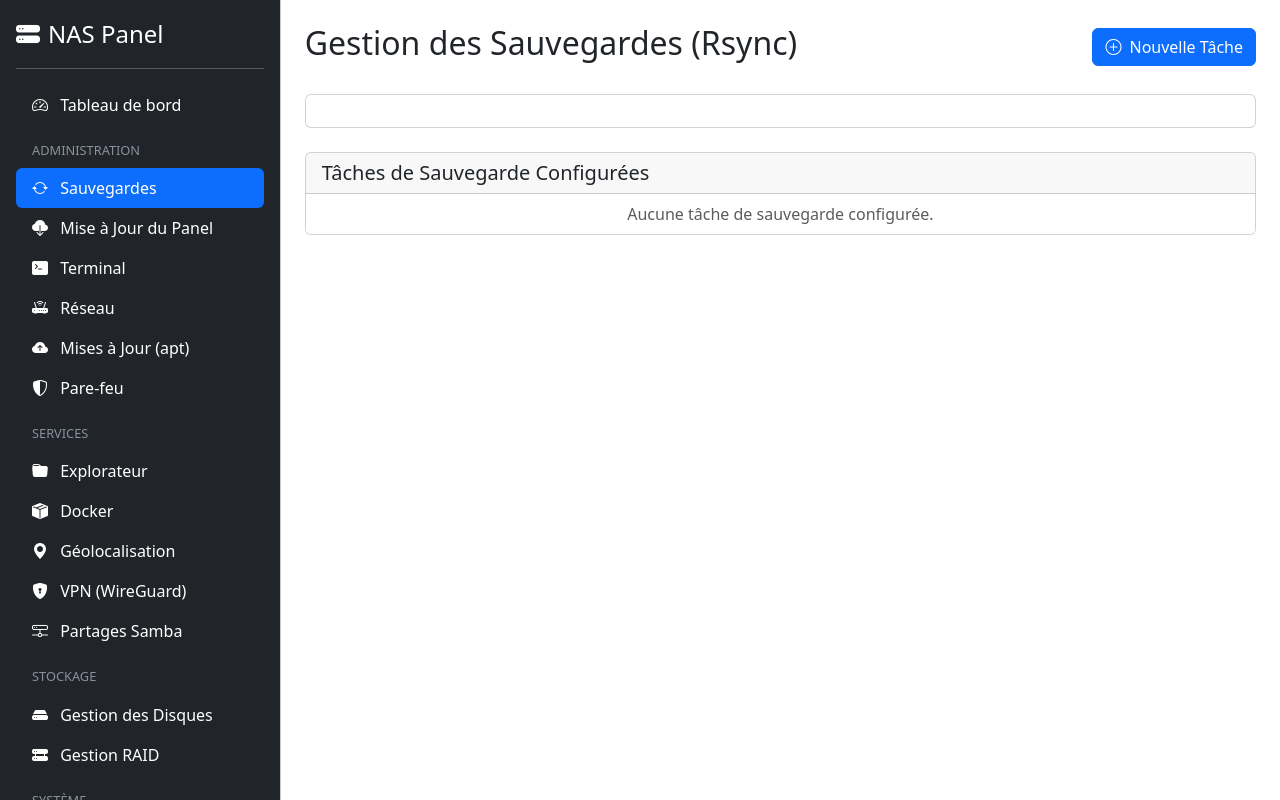
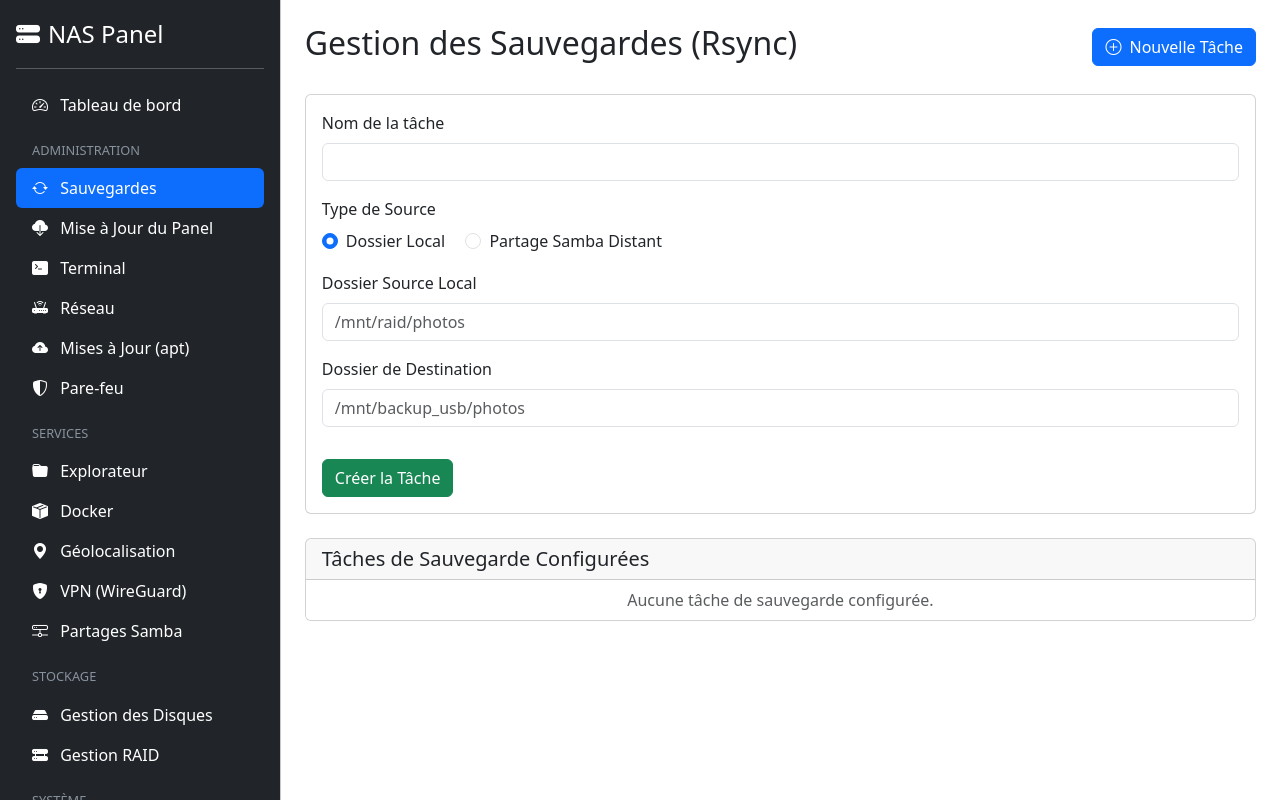
Before and after one commit to cyberax64/NASpi, a Flask app: page /backups/ in a window 1280 px wide, after a click on "Nouvelle Tâche". Run offline with Flask 3, Linux system fonts and the light colour scheme; the visitor is signed in with stand-in values (Sample User, id 1); some libraries are stand-ins or nearby versions.

Commit message:
Update de backups

```diff
--- a/backup_tasks.json
+++ b/backup_tasks.json
@@ -2,8 +2,8 @@
     "gps": {
         "type": "samba",
         "destination": "/mnt/ssd/gps",
-        "status": "Jamais ex\u00e9cut\u00e9e",
-        "is_running": false,
+        "status": "En cours...",
+        "is_running": true,
         "source": {
             "server": "192.168.1.3",
             "share": "elodie/gps",
--- a/modules/Administration/backups/templates/backups.html
+++ b/modules/Administration/backups/templates/backups.html
@@ -8,7 +8,53 @@
 
 <div class="collapse" id="addTaskCollapse">
     <div class="card card-body mb-4">
-        </div>
+        <form method="POST" action="{{ url_for('backups.index') }}">
+            <div class="mb-3">
+                <label for="name" class="form-label">Nom de la tâche</label>
+                <input type="text" class="form-control" name="name" required>
+            </div>
+            <div class="mb-3">
+                <label class="form-label">Type de Source</label>
+                <div>
+                    <div class="form-check form-check-inline">
+                        <input class="form-check-input" type="radio" name="task_type" id="typeLocal" value="local" checked onchange="toggleSourceFields()">
+                        <label class="form-check-label" for="typeLocal">Dossier Local</label>
+                    </div>
+                    <div class="form-check form-check-inline">
+                        <input class="form-check-input" type="radio" name="task_type" id="typeSamba" value="samba" onchange="toggleSourceFields()">
+                        <label class="form-check-label" for="typeSamba">Partage Samba Distant</label>
+                    </div>
+                </div>
+            </div>
+            <div id="sourceLocalFields" class="mb-3">
+                <label for="source_local" class="form-label">Dossier Source Local</label>
+                <input type="text" class="form-control" name="source_local" placeholder="/mnt/raid/photos">
+            </div>
+            <div id="sourceSambaFields" class="row" style="display: none;">
+                <div class="col-md-6 mb-3">
+                    <label class="form-label">Serveur Distant</label>
+                    <input type="text" class="form-control" name="source_samba_server" placeholder="192.168.1.50">
+                </div>
+                <div class="col-md-6 mb-3">
+                    <label class="form-label">Nom du Partage</label>
+                    <input type="text" class="form-control" name="source_samba_share" placeholder="documents">
+                </div>
+                <div class="col-md-6 mb-3">
+                    <label class="form-label">Nom d'utilisateur</label>
+                    <input type="text" class="form-control" name="source_samba_user">
+                </div>
+                <div class="col-md-6 mb-3">
+                    <label class="form-label">Mot de passe</label>
+                    <input type="password" class="form-control" name="source_samba_pass">
+                </div>
+            </div>
+            <div class="mb-3">
+                <label for="destination" class="form-label">Dossier de Destination</label>
+                <input type="text" class="form-control" name="destination" required placeholder="/mnt/backup_usb/photos">
+            </div>
+            <button type="submit" class="btn btn-success mt-3">Créer la Tâche</button>
+        </form>
+    </div>
 </div>
 
 <div class="card">
@@ -19,11 +65,26 @@
             <div class="d-flex w-100 justify-content-between">
                 <h5 class="mb-1">{{ name }}</h5>
                 <div class="btn-group">
-                    <button type="button" class="btn btn-primary btn-sm" data-bs-toggle="modal" data-bs-target="#backupModal" data-task-name="{{ name }}">Lancer Maintenant</button>
-                    <form method="POST" action="{{ url_for('backups.delete_task', task_name=name) }}" onsubmit="return confirm('Sûr de vouloir supprimer cette tâche ?');"><button type="submit" class="btn btn-danger btn-sm"><i class="bi bi-trash"></i></button></form>
+                    <form method="POST" action="{{ url_for('backups.run_task', task_name=name) }}">
+                        <button type="submit" class="btn btn-primary btn-sm" {% if task.is_running %}disabled{% endif %}>
+                            {% if task.is_running %}<span class="spinner-border spinner-border-sm me-1" role="status"></span>{% endif %}
+                            Lancer
+                        </button>
+                    </form>
+                    <form method="POST" action="{{ url_for('backups.delete_task', task_name=name) }}" onsubmit="return confirm('Sûr de vouloir supprimer cette tâche ?');">
+                        <button type="submit" class="btn btn-danger btn-sm" {% if task.is_running %}disabled{% endif %}><i class="bi bi-trash"></i></button>
+                    </form>
                 </div>
             </div>
-            <p class="mb-1">{% if task.type == 'local' %}De <code>{{ task.source }}</code>{% elif task.type == 'samba' %}De <code>//{{ task.source.server }}/{{ task.source.share }}</code>{% endif %} vers <code>{{ task.destination }}</code></p>
+            <p class="mb-1">
+                {% if task.type == 'local' %}De <code>{{ task.source }}</code>{% elif task.type == 'samba' %}De <code>//{{ task.source.server }}/{{ task.source.share }}</code>{% endif %} vers <code>{{ task.destination }}</code>
+            </p>
+            <small>Dernier statut :
+                {% if task.status == 'Succès' %}<span class="badge text-bg-success">Succès</span>
+                {% elif task.status == 'Échec' %}<span class="badge text-bg-danger">Échec</span>
+                {% elif task.status == 'En cours...' %}<span class="badge text-bg-info">En cours...</span>
+                {% else %}<span class="badge text-bg-secondary">{{ task.status }}</span>{% endif %}
+            </small>
         </div>
         {% else %}
         <div class="list-group-item text-center text-muted">Aucune tâche de sauvegarde configurée.</div>
@@ -31,74 +92,35 @@
     </div>
 </div>
 
-<div class="modal fade" id="backupModal" tabindex="-1" data-bs-backdrop="static" data-bs-keyboard="false">
-  <div class="modal-dialog modal-lg modal-dialog-scrollable">
-    <div class="modal-content">
-      <div class="modal-header"><h5 class="modal-title" id="backupModalTitle">Sauvegarde en cours...</h5></div>
-      <div class="modal-body">
-        <div class="progress mb-3" role="progressbar" style="height: 25px;">
-          <div class="progress-bar progress-bar-striped progress-bar-animated" id="backupProgressBar" style="width: 0%;">0%</div>
-        </div>
-        <pre class="bg-dark text-light p-2 rounded small" style="height: 300px; overflow-y: auto;"><code id="backup-log">En attente du démarrage du processus...</code></pre>
-      </div>
-      <div class="modal-footer">
-        <a href="{{ url_for('backups.index') }}" class="btn btn-secondary d-none" id="close-btn">Terminé</a>
-      </div>
-    </div>
-  </div>
-</div>
+<script>
+function toggleSourceFields() {
+    const localFields = document.getElementById('sourceLocalFields');
+    const sambaFields = document.getElementById('sourceSambaFields');
+    const localInput = localFields.querySelector('input');
+    const sambaInputs = sambaFields.querySelectorAll('input');
 
-<script src="https://cdnjs.cloudflare.com/ajax/libs/socket.io/4.7.2/socket.io.min.js"></script>
-<script>
+    if (document.getElementById('typeLocal').checked) {
+        localFields.style.display = 'block';
+        localInput.required = true;
+        sambaFields.style.display = 'none';
+        sambaInputs.forEach(el => { el.required = false; el.value = ''; });
+    } else {
+        localFields.style.display = 'none';
+        localInput.required = false;
+        localInput.value = '';
+        sambaFields.style.display = 'flex';
+        sambaInputs.forEach(el => el.required = true);
+    }
+}
+// On attend que toute la page soit chargée pour attacher les événements
 document.addEventListener('DOMContentLoaded', function () {
-    const backupModalEl = document.getElementById('backupModal');
-    if (backupModalEl) {
-        let socket;
-        backupModalEl.addEventListener('show.bs.modal', event => {
-            const button = event.relatedTarget;
-            const taskName = button.getAttribute('data-task-name');
-            const logContainer = document.getElementById('backup-log');
-            const progressBar = document.getElementById('backupProgressBar');
-            const closeBtn = document.getElementById('close-btn');
-            const modalTitle = document.getElementById('backupModalTitle');
+    const typeLocalRadio = document.getElementById('typeLocal');
+    const typeSambaRadio = document.getElementById('typeSamba');
 
-            modalTitle.textContent = `Sauvegarde de '${taskName}' en cours...`;
-            logContainer.textContent = 'Connexion au serveur...\n';
-            progressBar.style.width = '0%';
-            progressBar.textContent = '0%';
-            progressBar.classList.remove('bg-success');
-            closeBtn.classList.add('d-none');
+    if(typeLocalRadio) typeLocalRadio.addEventListener('change', toggleSourceFields);
+    if(typeSambaRadio) typeSambaRadio.addEventListener('change', toggleSourceFields);
 
-            socket = io.connect(location.protocol + '//' + document.domain + ':' + location.port + '/backups');
-
-            socket.on('connect', function() {
-                socket.emit('run_backup_task', {name: taskName});
-            });
-
-            socket.on('backup_log', function(msg) {
-                logContainer.textContent += msg.log;
-                logContainer.scrollTop = logContainer.scrollHeight;
-                if (msg.log.includes('--- TERMINÉE') || msg.log.includes('--- ERREUR')) {
-                    closeBtn.classList.remove('d-none');
-                    progressBar.classList.remove('progress-bar-animated');
-                }
-            });
-
-            socket.on('backup_progress', function(data) {
-                progressBar.style.width = data.percent + '%';
-                progressBar.textContent = data.percent + '%';
-                if (data.percent === 100) {
-                    progressBar.classList.add('bg-success');
-                }
-            });
-        });
-
-        backupModalEl.addEventListener('hidden.bs.modal', event => {
-            if (socket) {
-                socket.disconnect();
-            }
-        });
-    }
+    toggleSourceFields();
 });
 </script>
 {% endblock %}
--- a/modules/Administration/backups/views.py
+++ b/modules/Administration/backups/views.py
@@ -1,6 +1,5 @@
 from flask import Blueprint, render_template, flash, redirect, url_for, request
 from flask_login import login_required
-from main import socketio # On importe socketio
 import subprocess
 import json
 import os
@@ -29,21 +28,27 @@ def index():
         task_type = request.form.get('task_type')
         destination = request.form.get('destination')
 
-        tasks = read_tasks()
-        if name in tasks:
-            flash(f"Une tâche nommée '{name}' existe déjà.", "warning")
+        if not all([name, task_type, destination]):
+            flash("Tous les champs sont requis.", "danger")
         else:
-            task_data = {'type': task_type, 'destination': destination, 'status': 'Jamais exécutée'}
-            if task_type == 'local':
-                task_data['source'] = request.form.get('source_local')
-            elif task_type == 'samba':
-                task_data['source'] = {
-                    'server': request.form.get('source_samba_server'), 'share': request.form.get('source_samba_share'),
-                    'username': request.form.get('source_samba_user'), 'password': request.form.get('source_samba_pass')
-                }
-            tasks[name] = task_data
-            write_tasks(tasks)
-            flash(f"Tâche de sauvegarde '{name}' créée.", "success")
+            tasks = read_tasks()
+            if name in tasks:
+                flash(f"Une tâche nommée '{name}' existe déjà.", "warning")
+            else:
+                task_data = {'type': task_type, 'destination': destination, 'status': 'Jamais exécutée', 'is_running': False}
+                if task_type == 'local':
+                    task_data['source'] = request.form.get('source_local')
+                elif task_type == 'samba':
+                    task_data['source'] = {
+                        'server': request.form.get('source_samba_server'),
+                        'share': request.form.get('source_samba_share'),
+                        'username': request.form.get('source_samba_user'),
+                        'password': request.form.get('source_samba_pass')
+                    }
+                tasks[name] = task_data
+                write_tasks(tasks)
+                flash(f"Tâche de sauvegarde '{name}' créée.", "success")
+
         return redirect(url_for('backups.index'))
 
     tasks = read_tasks()
@@ -59,59 +64,25 @@ def delete_task(task_name):
         flash(f"Tâche '{task_name}' supprimée.", "success")
     return redirect(url_for('backups.index'))
 
-@socketio.on('run_backup_task', namespace='/backups')
-def run_backup_task(data):
-    task_name = data['name']
+@bp.route('/run/<task_name>', methods=['POST'])
+@login_required
+def run_task(task_name):
     tasks = read_tasks()
     if task_name not in tasks:
-        socketio.emit('backup_log', {'log': f"Erreur: Tâche '{task_name}' introuvable."}, namespace='/backups')
-        return
+        flash("Tâche introuvable.", "danger")
+        return redirect(url_for('backups.index'))
 
-    task = tasks[task_name]
-    destination = task['destination']
+    if tasks[task_name].get('is_running', False):
+        flash("Cette tâche est déjà en cours d'exécution.", "warning")
+        return redirect(url_for('backups.index'))
 
-    source_path, mount_point, creds_file = "", None, None
+    # CORRECTION : On remonte de 3 niveaux pour trouver le script à la racine
+    script_path = os.path.join(os.path.dirname(__file__), 'run_backup.py')
+    subprocess.Popen(['python3', script_path, task_name])
 
-    try:
-        if task['type'] == 'local':
-            source_path = task['source']
-        elif task['type'] == 'samba':
-            s = task['source']
-            remote_path = f"//{s['server']}/{s['share']}"
-            mount_point = f"/tmp/nas_panel_mount_{task_name.replace(' ', '_')}"
-            creds_file = f"/tmp/nas_panel_creds_{task_name.replace(' ', '_')}"
+    tasks[task_name]['status'] = 'En cours...'
+    tasks[task_name]['is_running'] = True
+    write_tasks(tasks)
 
-            os.makedirs(mount_point, exist_ok=True)
-            with open(creds_file, 'w') as f: f.write(f"username={s['username']}\npassword={s['password']}\n")
-            os.chmod(creds_file, 0o600)
-
-            mount_cmd = ['sudo', 'mount', '-t', 'cifs', remote_path, mount_point, '-o', f'credentials={creds_file},iocharset=utf8,vers=3.0']
-            subprocess.run(mount_cmd, check=True, capture_output=True, text=True)
-            source_path = mount_point
-
-        if not source_path.endswith('/'): source_path += '/'
-
-        command = ['sudo', 'rsync', '-a', '--delete', '--progress', source_path, destination]
-        process = subprocess.Popen(command, stdout=subprocess.PIPE, stderr=subprocess.STDOUT, text=True, encoding='utf-8', bufsize=1)
-
-        for line in iter(process.stdout.readline, ''):
-            socketio.emit('backup_log', {'log': line}, namespace='/backups')
-            if match := re.search(r'\s+(\d+)%\s+', line):
-                socketio.emit('backup_progress', {'percent': int(match.group(1))}, namespace='/backups')
-
-        process.stdout.close()
-        return_code = process.wait()
-
-        status_msg = 'Succès' if return_code == 0 else 'Échec'
-        socketio.emit('backup_log', {'log': f'\n--- SAUVEGARDE TERMINÉE : {status_msg} ---'}, namespace='/backups')
-
-    except Exception as e:
-        socketio.emit('backup_log', {'log': f'\n--- ERREUR CRITIQUE : {e} ---'}, namespace='/backups')
-
-    finally:
-        if mount_point:
-            subprocess.run(['sudo', 'umount', mount_point], capture_output=True)
-            if creds_file and os.path.exists(creds_file): os.remove(creds_file)
-            if os.path.exists(mount_point):
-                try: os.rmdir(mount_point)
-                except OSError: pass
+    flash(f"Lancement de la sauvegarde '{task_name}' en arrière-plan.", "info")
+    return redirect(url_for('backups.index'))
```
Also changed, not shown: modules/Administration/backups/run_backup.py (added, +79 -0 lines), run_backup.py (deleted, +0 -85 lines).
